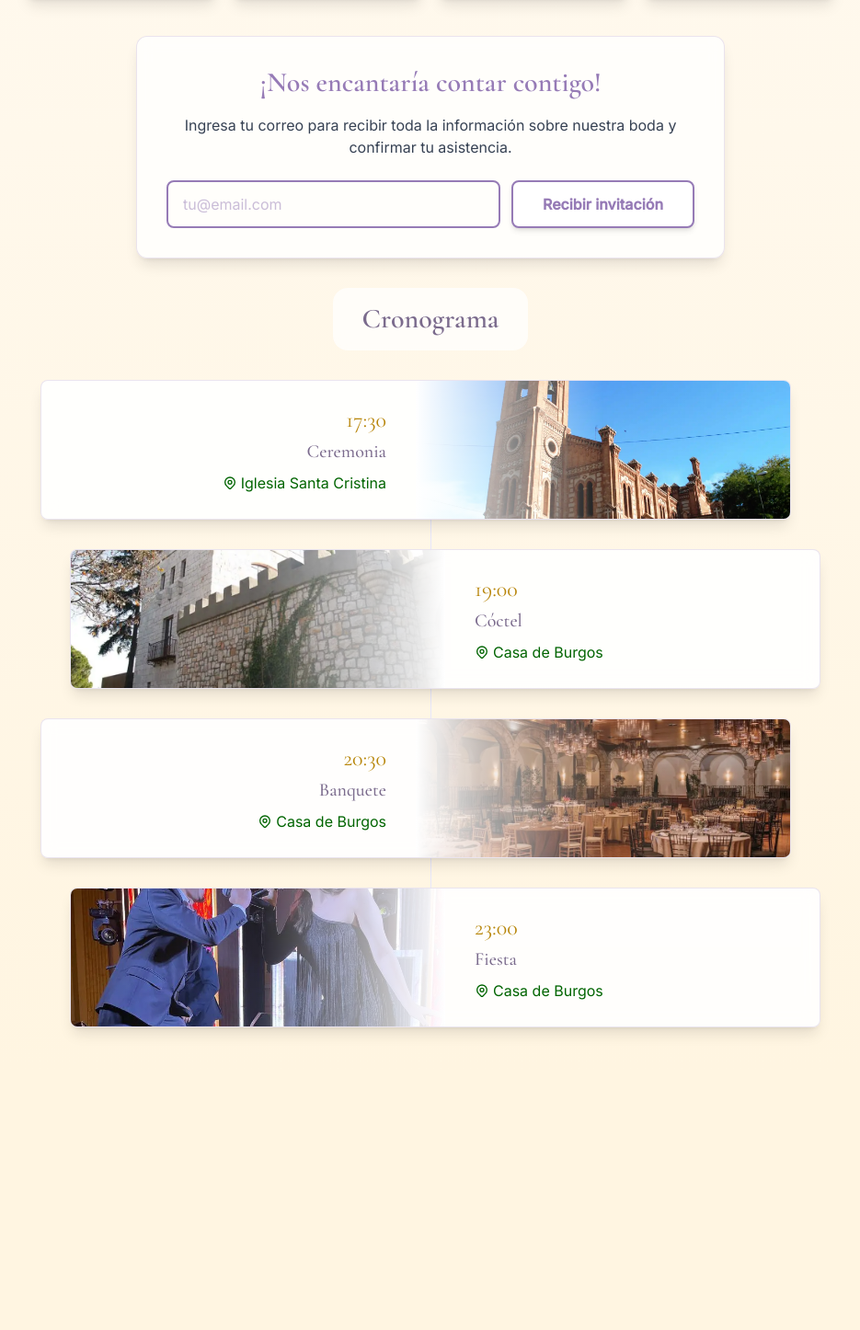
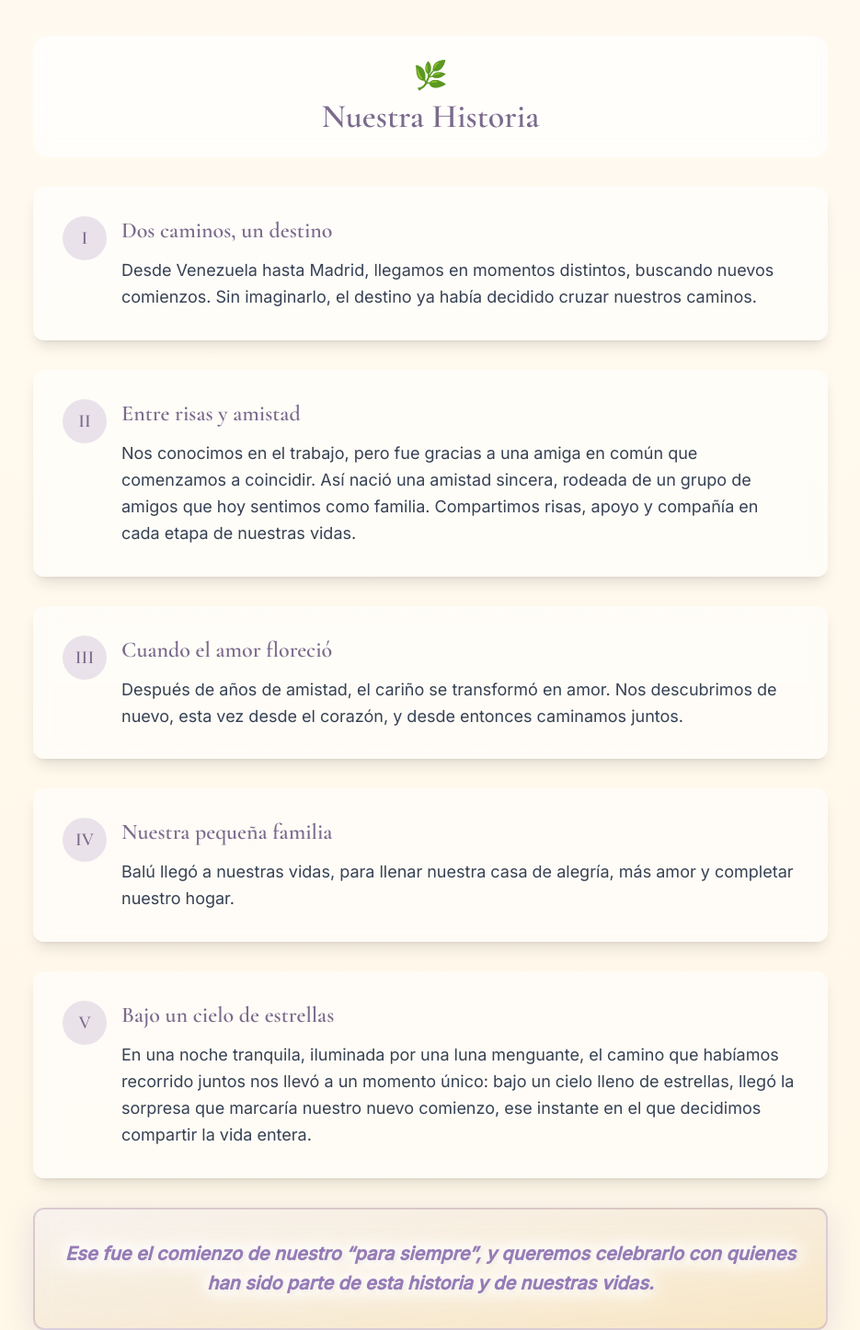
Before and after one commit to EdgarIvanEspinoza/alejandraymauro, a Next.js app: page / in a window 1280 px wide. Shown: the part 865-2311 px from the top of the page at 92% size, without its empty margins (172-1107 px from the left). Before the commit the page ends 2030 px from the top, so only its background shows below. Built offline with nearby package versions, Linux system fonts and the light colour scheme.

Commit message:
Add OurStory component and integrate it into the Home page; enhance styling with text glow effect

```diff
--- /dev/null
+++ b/app/components/OurStory.tsx
@@ -0,0 +1,85 @@
+"use client";
+
+export default function OurStory() {
+  const chapters = [
+    {
+      number: "I",
+      title: "Dos caminos, un destino",
+      content:
+        "Desde Venezuela hasta Madrid, llegamos en momentos distintos, buscando nuevos comienzos. Sin imaginarlo, el destino ya había decidido cruzar nuestros caminos.",
+    },
+    {
+      number: "II",
+      title: "Entre risas y amistad",
+      content:
+        "Nos conocimos en el trabajo, pero fue gracias a una amiga en común que comenzamos a coincidir. Así nació una amistad sincera, rodeada de un grupo de amigos que hoy sentimos como familia. Compartimos risas, apoyo y compañía en cada etapa de nuestras vidas.",
+    },
+    {
+      number: "III",
+      title: "Cuando el amor floreció",
+      content:
+        "Después de años de amistad, el cariño se transformó en amor. Nos descubrimos de nuevo, esta vez desde el corazón, y desde entonces caminamos juntos.",
+    },
+    {
+      number: "IV",
+      title: "Nuestra pequeña familia",
+      content:
+        "Balú llegó a nuestras vidas, para llenar nuestra casa de alegría, más amor y completar nuestro hogar.",
+    },
+    {
+      number: "V",
+      title: "Bajo un cielo de estrellas",
+      content:
+        "En una noche tranquila, iluminada por una luna menguante, el camino que habíamos recorrido juntos nos llevó a un momento único: bajo un cielo lleno de estrellas, llegó la sorpresa que marcaría nuestro nuevo comienzo, ese instante en el que decidimos compartir la vida entera.",
+    },
+  ];
+
+  return (
+    <div className="w-full max-w-4xl mx-auto my-16 px-4">
+      {/* Header */}
+      <div className="bg-white/70 backdrop-blur-sm rounded-2xl px-8 py-6 mb-8 text-center">
+        <div className="text-3xl mb-2">🌿</div>
+        <h2 className="text-3xl md:text-4xl font-serif text-lavender-dark font-bold">
+          Nuestra Historia
+        </h2>
+      </div>
+
+      {/* Story Chapters */}
+      <div className="space-y-8">
+        {chapters.map((chapter, index) => (
+          <div
+            key={index}
+            className="bg-white/60 backdrop-blur-sm rounded-xl p-6 md:p-8 shadow-lg hover:bg-white/70 transition-all duration-300"
+          >
+            <div className="flex items-start gap-4">
+              <div className="shrink-0">
+                <div className="w-12 h-12 rounded-full bg-lavender/20 flex items-center justify-center">
+                  <span className="text-lavender-dark font-serif text-xl font-bold">
+                    {chapter.number}
+                  </span>
+                </div>
+              </div>
+              <div className="flex-1">
+                <h3 className="text-xl md:text-2xl font-serif text-lavender-dark font-semibold mb-3">
+                  {chapter.title}
+                </h3>
+                <p className="text-gray-700 leading-relaxed text-base md:text-lg">
+                  {chapter.content}
+                </p>
+              </div>
+            </div>
+          </div>
+        ))}
+
+        {/* Closing message */}
+        <div className="relative rounded-xl p-6 md:p-8 text-center bg-linear-to-br from-lavender-light/30 to-gold/20 backdrop-blur-md border-2 border-lavender/30 shadow-[0_8px_32px_rgba(150,123,182,0.2)]">
+          <p className="text-lavender font-bold text-lg md:text-xl leading-relaxed italic text-glow">
+            Ese fue el comienzo de nuestro &ldquo;para siempre&rdquo;, y
+            queremos celebrarlo con quienes han sido parte de esta historia y de
+            nuestras vidas.
+          </p>
+        </div>
+      </div>
+    </div>
+  );
+}
--- a/app/globals.css
+++ b/app/globals.css
@@ -62,3 +62,10 @@ h3,
     animation-timing-function: cubic-bezier(0, 0, 0.2, 1);
   }
 }
+
+.text-glow {
+  text-shadow: 0 0 10px rgba(255, 255, 255, 1),
+    0 0 20px rgba(255, 255, 255, 0.8), 0 0 30px rgba(255, 255, 255, 0.6),
+    0 0 40px rgba(255, 255, 255, 0.4), 2px 2px 4px rgba(0, 0, 0, 0.1);
+  filter: drop-shadow(0 0 8px rgba(255, 255, 255, 0.9));
+}
--- a/app/page.tsx
+++ b/app/page.tsx
@@ -3,6 +3,7 @@ import CountdownTimer from "./components/CountdownTimer";
 import EventSchedule from "./components/EventSchedule";
 import FloralDecoration from "./components/FloralDecoration";
 import WelcomeForm from "./components/WelcomeForm";
+import OurStory from "./components/OurStory";
 
 export default function Home() {
   return (
@@ -12,12 +13,12 @@ export default function Home() {
       <main className="container mx-auto px-4">
         <div className="flex flex-col items-center justify-center min-h-screen">
           {/* Logo Section */}
-          <div className="relative w-48 h-48 mb-8 mt-8 backdrop-blur-sm">
+          <div className="relative w-48 h-48 mb-8 rounded-full bg-white/80 backdrop-blur-md flex items-center justify-center p-4">
             <Image
               src="/LOGO_AM_COLOR.png"
               alt="Alejandra y Mauro"
               fill
-              className="object-contain"
+              className="object-contain p-4"
               priority
             />
           </div>
@@ -71,6 +72,9 @@ export default function Home() {
             <CountdownTimer />
           </div>
 
+          {/* Our Story */}
+          <OurStory />
+
           {/* Welcome Form */}
           <WelcomeForm />
           {/* Schedule Section */}
```
Also changed, not shown: public/LOGO_AM_COLOR.png.
